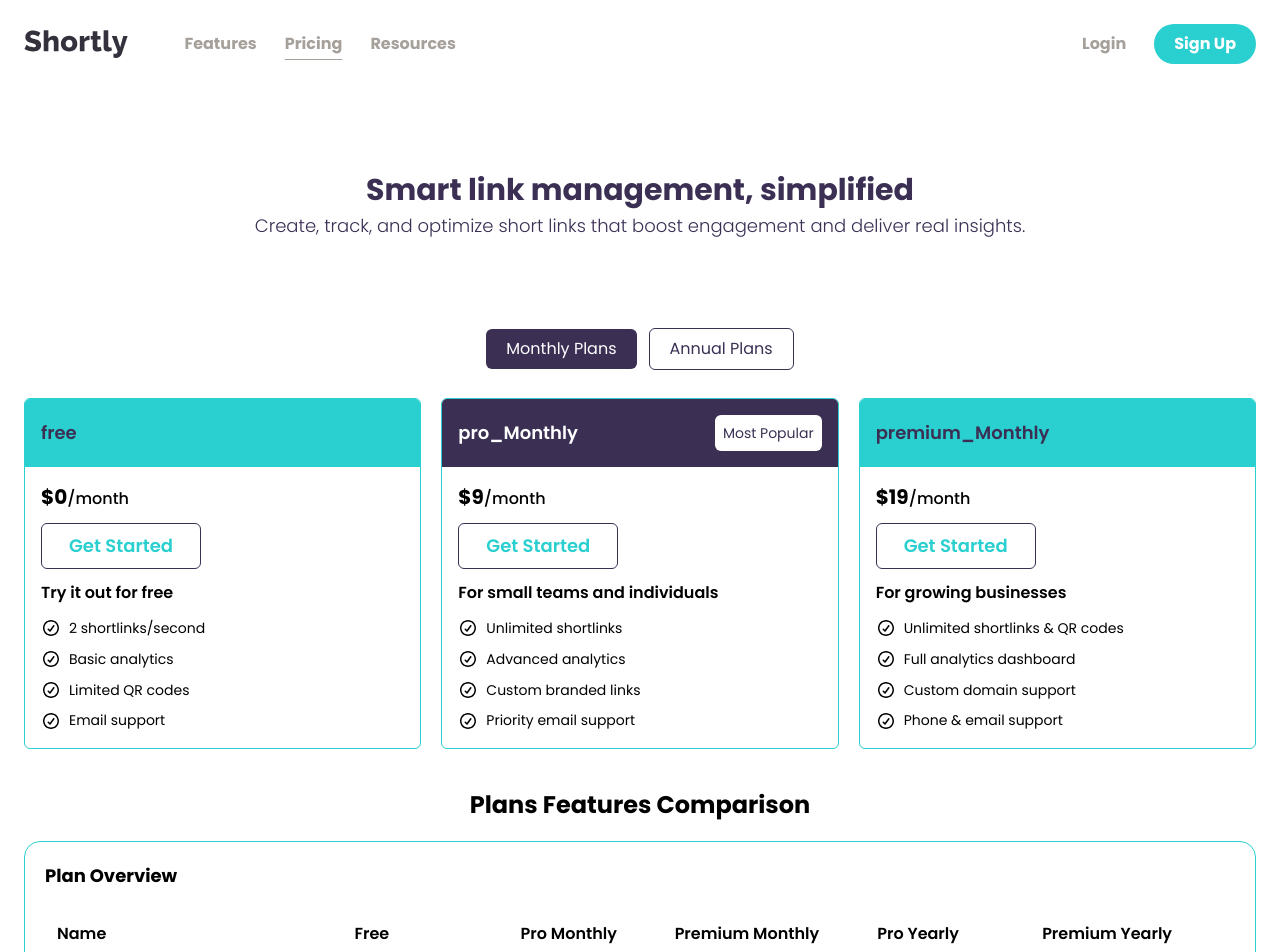
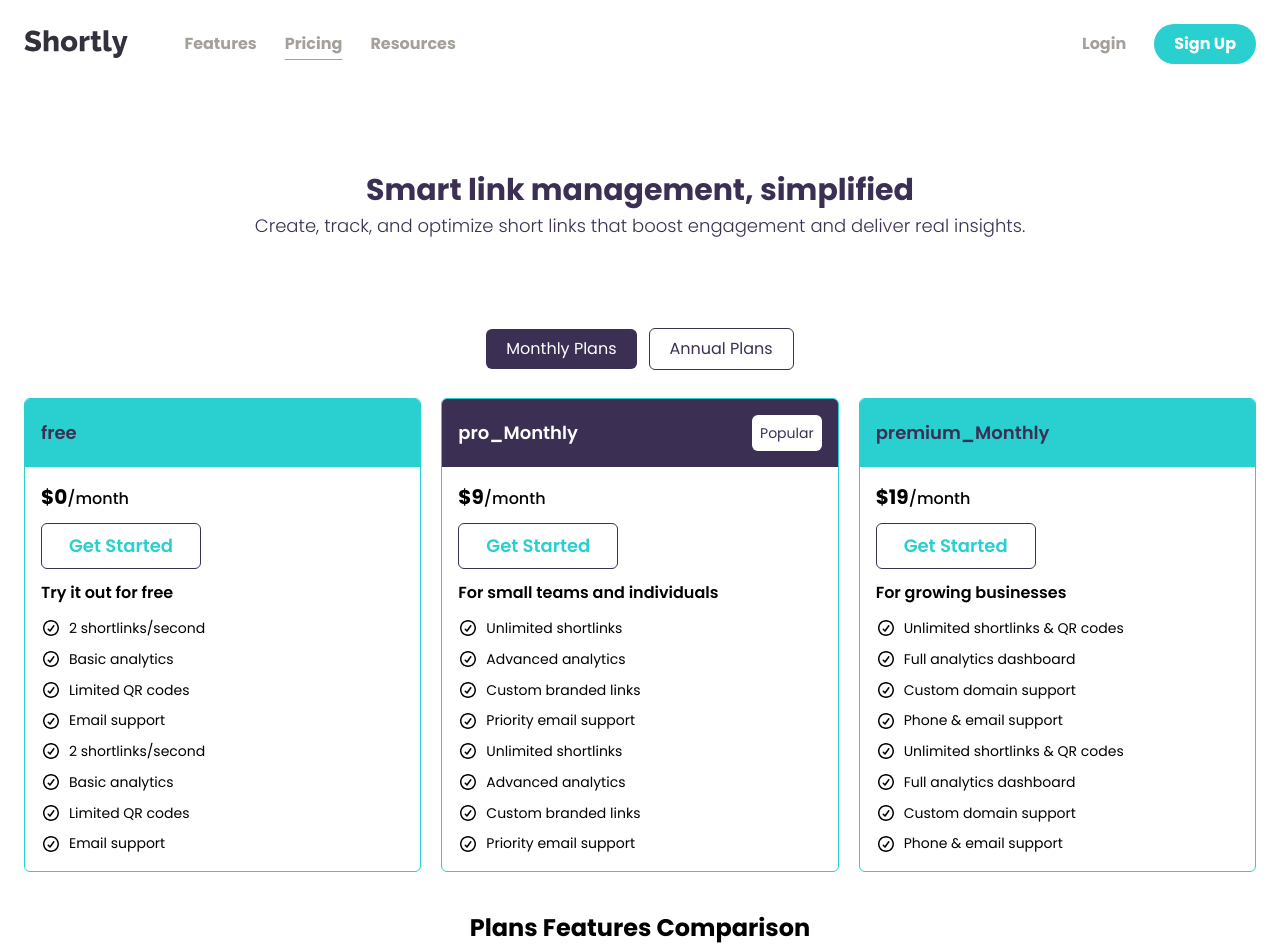
Before and after one commit to ayezabashir/URL-shortening-API-landing-page, a React (Vite) app: page /pricing in a window 1280 px wide. Shown: the top 952 px of the page. Built offline with nearby package versions, Linux system fonts and the light colour scheme.

Commit message:
plans data

```diff
--- a/src/data/plans-data.json
+++ b/src/data/plans-data.json
@@ -9,16 +9,24 @@
         "2 shortlinks/second",
         "Basic analytics",
         "Limited QR codes",
+        "Email support",
+        "2 shortlinks/second",
+        "Basic analytics",
+        "Limited QR codes",
         "Email support"
       ]
     },
     {
       "isyear": false,
       "plan": "pro_Monthly",
-      "callout": "Most Popular",
+      "callout": "Popular",
       "price": 9,
       "planDesc": "For small teams and individuals",
       "planFeatures": [
+        "Unlimited shortlinks",
+        "Advanced analytics",
+        "Custom branded links",
+        "Priority email support",
         "Unlimited shortlinks",
         "Advanced analytics",
         "Custom branded links",
@@ -31,6 +39,10 @@
       "price": 19,
       "planDesc": "For growing businesses",
       "planFeatures": [
+        "Unlimited shortlinks & QR codes",
+        "Full analytics dashboard",
+        "Custom domain support",
+        "Phone & email support",
         "Unlimited shortlinks & QR codes",
         "Full analytics dashboard",
         "Custom domain support",
@@ -47,7 +59,11 @@
         "Unlimited shortlinks",
         "Advanced analytics",
         "Custom branded links",
-        "Priority email support"
+        "Priority email support",
+        "Unlimited shortlinks & QR codes",
+        "Full analytics dashboard",
+        "Custom domain support",
+        "Phone & email support"
       ]
     },
     {
@@ -56,6 +72,10 @@
       "price": 190,
       "planDesc": "Annual plan for businesses",
       "planFeatures": [
+        "Unlimited shortlinks & QR codes",
+        "Full analytics dashboard",
+        "Custom domain support",
+        "Phone & email support",
         "Unlimited shortlinks & QR codes",
         "Full analytics dashboard",
         "Custom domain support",
--- a/src/index.css
+++ b/src/index.css
@@ -1,6 +1,5 @@
 @import url("https://fonts.googleapis.com/css2?family=Poppins:ital,wght@0,100;0,200;0,300;0,400;0,500;0,600;0,700;0,800;0,900;1,100;1,200;1,300;1,400;1,500;1,600;1,700;1,800;1,900&display=swap");
 @import "tailwindcss";
-@custom-variant hover (&:hover);
 
 
 @theme {
```
Also changed, not shown: 1 other file (tests, documents, lock files or other folders).
